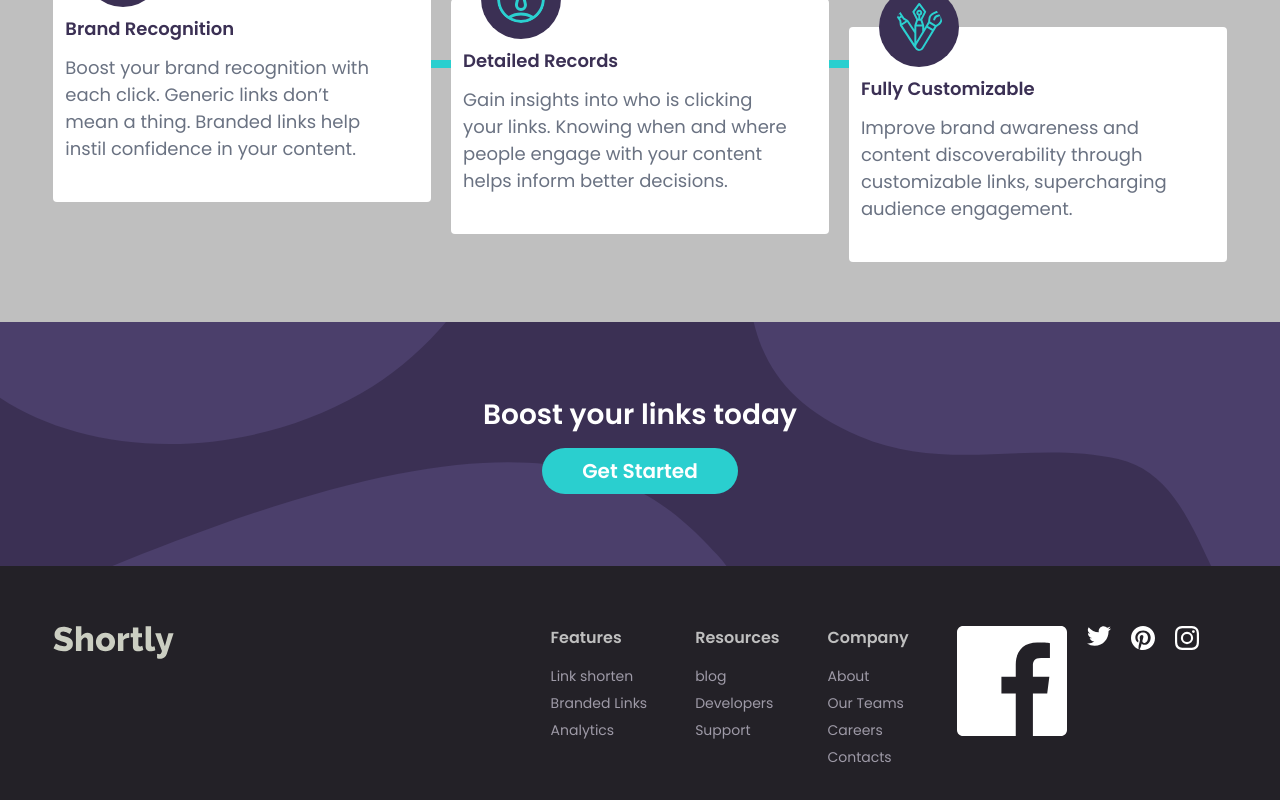
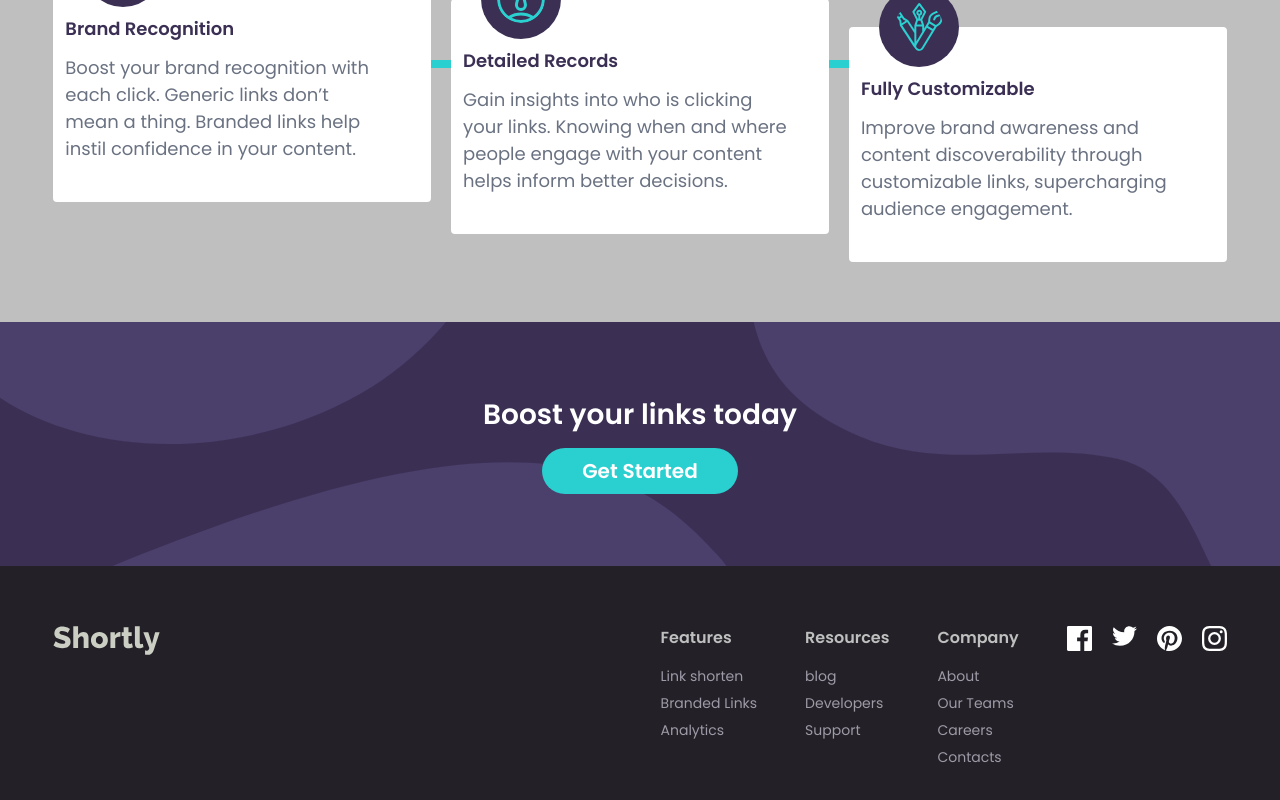
Before and after one commit to dayosvoid/URI-shorten-api-, a React (Vite) app: page / in a window 1280 px wide. Shown: the part 940-1740 px from the top of the page. Built offline with nearby package versions, Linux system fonts and the light colour scheme.

Commit message:
Update Footer.jsx

```diff
--- a/src/Component/Footer.jsx
+++ b/src/Component/Footer.jsx
@@ -12,13 +12,13 @@ const Footer = () => {
       <footer className='container mx-auto w-11/12 text-center md:text-start flex flex-col md:flex-row items-center md:items-start justify-center md:justify-between gap-8 text-[hsl(257,7%,63%)]'>
         <h2 ><img src={logo} alt="" className='invert'/></h2>
 
-        <div className='flex flex-col md:flex-row md:items-start justify-center gap-10 md:gap-12 md:w-[60%]'>
+        <div className='flex flex-col md:flex-row md:items-start justify-center md:justify-end gap-10 md:gap-12 md:w-[100%]'>
                     {/* feature */}
             <div className='space-y-4' >
                 <h2 className='text-[hsl(0,0%,75%)] font-semibold'>Features</h2>
                 <ul className='text-[14px] text-[14px] space-y-1.5'>
-                    <li className='hover:text-[hsla(180,66%,67%,1.00)] cursor-pointer'>Link shorten</li>
-                    <li className='hover:text-[hsla(180,66%,67%,1.00)] cursor-pointer'>Branded Links</li>
+                    <li className='hover:text-[hsla(180,66%,67%,1.00)] text-nowrap cursor-pointer'>Link shorten</li>
+                    <li className='hover:text-[hsla(180,66%,67%,1.00)] text-nowrap cursor-pointer'>Branded Links</li>
                     <li className='hover:text-[hsla(180,66%,67%,1.00)] cursor-pointer'>Analytics</li>
                 </ul>
             </div>
@@ -43,10 +43,10 @@ const Footer = () => {
             </div>
             {/* social */}
             <div className='flex gap-5'>
-                <span><img src={facebook} alt="facebook" className='w-auto md:w-[110px] cursor-pointer ' /></span>
-                <span><img src={twitter} alt="twitter" className='w-auto cursor-pointer' /></span>
-                <span><img src={pinterest} alt="pinterest" className='w-auto  cursor-pointer' /></span>
-                <span><img src={instagram} alt="instagram" className='w-auto cursor-pointer' /></span>
+                <span><img src={facebook} alt="facebook" className='w-auto md:min-w-[25px] cursor-pointer ' /></span>
+                <span><img src={twitter} alt="twitter" className='w-auto md:min-w-[25px] cursor-pointer' /></span>
+                <span><img src={pinterest} alt="pinterest" className='w-auto md:min-w-[25px] cursor-pointer' /></span>
+                <span><img src={instagram} alt="instagram" className='w-auto md:min-w-[25px] cursor-pointer' /></span>
             </div>
         </div>
 
```
